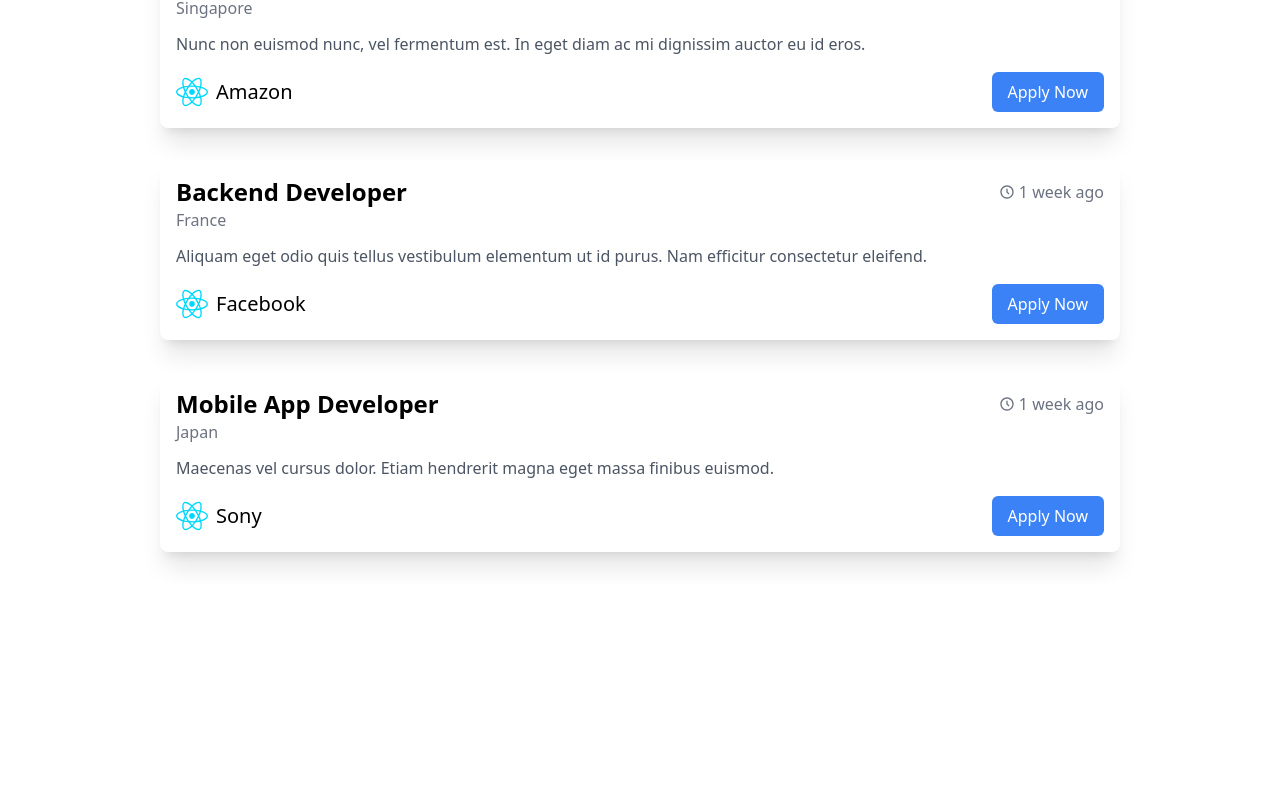
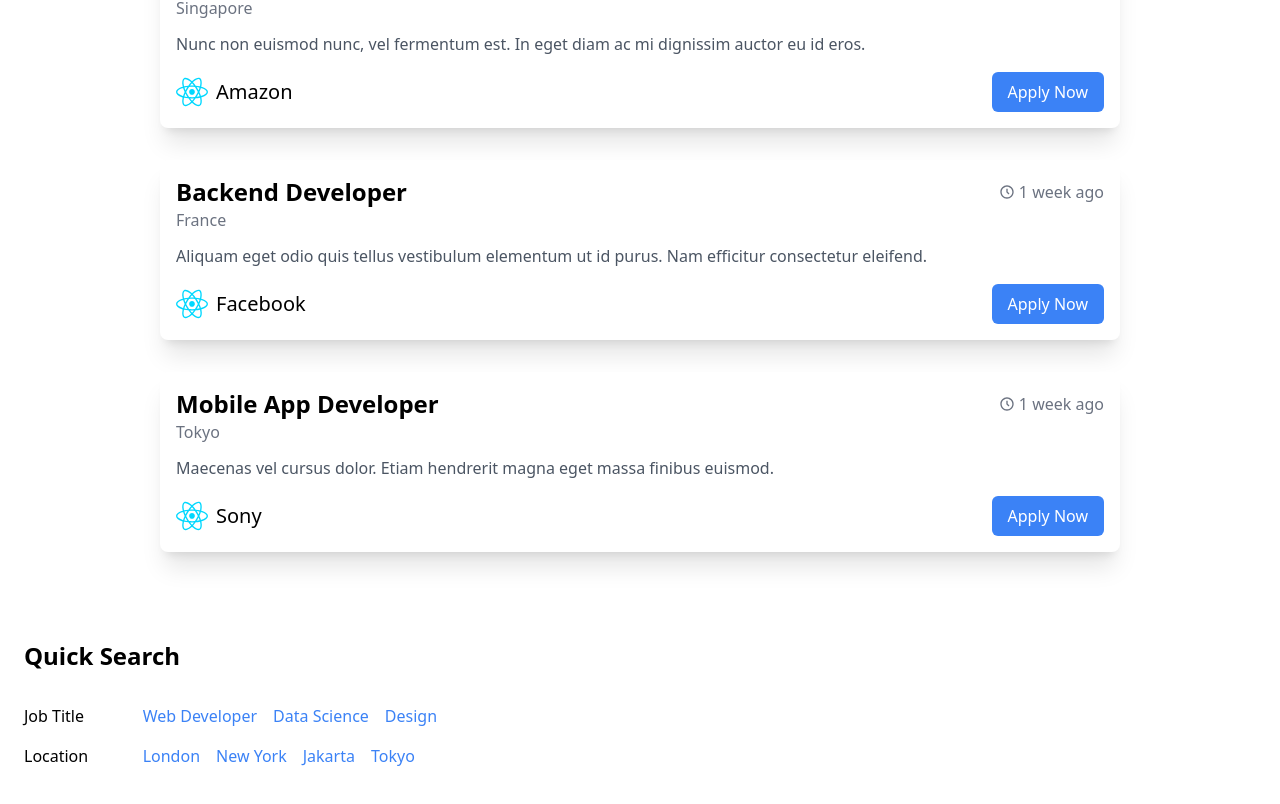
Before and after one commit to ryanf27/FE-job-finder, a React (Vite) app: page / in a window 1280 px wide. Shown: the part 1602-2406 px from the top of the page. Before the commit the page ends 2186 px from the top, so only its background shows below. Built offline with nearby package versions, Linux system fonts and the light colour scheme.

Commit message:
add QuickSearch component

```diff
--- a/src/components/JobsList.tsx
+++ b/src/components/JobsList.tsx
@@ -1,11 +1,11 @@
 import React from "react";
-import { DataItem } from "../pages/Homepages";
+import { JobData } from "../pages/Homepages";
 
 // react icons
 import { BiTimeFive } from "react-icons/bi";
 
 interface JobsListProps {
-  filteredData: DataItem[] | undefined;
+  filteredData: JobData[] | undefined;
 }
 
 const JobsList: React.FC<JobsListProps> = ({ filteredData }) => {
--- /dev/null
+++ b/src/components/QuickSearch.tsx
@@ -0,0 +1,63 @@
+import React from "react";
+import { JobData } from "../pages/Homepages";
+
+interface SearchElement {
+  name: keyof JobData;
+  value: string;
+}
+
+interface QuickSearchProps {
+  onSearchValueClick: (searchValues: SearchElement[]) => void;
+}
+
+const QuickSearch: React.FC<QuickSearchProps> = ({ onSearchValueClick }) => {
+  const categories = [
+    {
+      title: "Job Title",
+      options: ["Web Developer", "Data Science", "Design"],
+    },
+    {
+      title: "Location",
+      options: ["London", "New York", "Jakarta", "Tokyo"],
+    },
+  ];
+
+  const handleQuickSearchBtn = (option: string, category: string) => {
+    let searchElement: SearchElement;
+
+    if (category === "Job Title") {
+      searchElement = { name: "title", value: option };
+    } else if (category === "Location") {
+      searchElement = { name: "location", value: option };
+    } else {
+      console.error("Unknown category");
+      return;
+    }
+    onSearchValueClick([searchElement]);
+  };
+
+  return (
+    <div className="container mx-auto p-6">
+      <h2 className="text-2xl font-semibold my-8">Quick Search</h2>
+
+      {categories.map((category, index) => (
+        <div key={index} className="flex flex-row mb-4">
+          <h3 className="font-medium basis-1/12">{category.title}</h3>
+          <ul className="flex flex-wrap ml-4">
+            {category.options.map((option, optionIndex) => (
+              <li
+                key={optionIndex}
+                className="mr-4 cursor-pointer text-blue-500"
+                onClick={() => handleQuickSearchBtn(option, category.title)}
+              >
+                {option}
+              </li>
+            ))}
+          </ul>
+        </div>
+      ))}
+    </div>
+  );
+};
+
+export default QuickSearch;
--- a/src/components/SearchBar.tsx
+++ b/src/components/SearchBar.tsx
@@ -4,7 +4,7 @@ import { AiOutlineCloseCircle } from "react-icons/ai";
 import { CiLocationOn } from "react-icons/ci";
 
 interface SearcProps {
-  searchData: (data: { name: string; value: string }[]) => void;
+  handleSearchFilters: (data: { name: string; value: string }[]) => void;
 }
 
 interface SearchInput {
@@ -12,7 +12,7 @@ interface SearchInput {
   value: string;
 }
 
-const SearchBar: React.FC<SearcProps> = ({ searchData }) => {
+const SearchBar: React.FC<SearcProps> = ({ handleSearchFilters }) => {
   const [searchInputs, setSearchInputs] = useState<SearchInput[]>([
     { name: "title", value: "" },
     { name: "company", value: "" },
@@ -63,7 +63,7 @@ const SearchBar: React.FC<SearcProps> = ({ searchData }) => {
         alert("Please enter input data");
         return;
       }
-      searchData(filteredData);
+      handleSearchFilters(filteredData);
     } catch (error) {
       console.error(`error occured ${e}`);
     }
--- a/src/data.tsx
+++ b/src/data.tsx
@@ -28,7 +28,7 @@ const Data: JobData[] = [
     image: logo1,
     title: "Software Engineer",
     time: "2 days ago",
-    location: "Germany",
+    location: "London",
     desc: "Cras dictum erat quis purus iaculis, eu aliquet magna hendrerit. Maecenas egestas tempus ante, eget congue velit sagittis quis. Suspendisse ultrices, libero nec convallis dignissim, nunc ligula scelerisque tellus.",
     company: "Apple",
   },
@@ -46,7 +46,7 @@ const Data: JobData[] = [
     image: logo1,
     title: "Data Scientist",
     time: "4 days ago",
-    location: "India",
+    location: "New York",
     desc: "Sed et tincidunt nisl, eu tristique sapien. Nullam egestas augue in mi convallis, id blandit est convallis. Suspendisse euismod arcu eu magna convallis.",
     company: "IBM",
   },
@@ -73,7 +73,7 @@ const Data: JobData[] = [
     image: logo1,
     title: "Mobile App Developer",
     time: "1 week ago",
-    location: "Japan",
+    location: "Tokyo",
     desc: "Maecenas vel cursus dolor. Etiam hendrerit magna eget massa finibus euismod.",
     company: "Sony",
   },
--- a/src/pages/Homepages.tsx
+++ b/src/pages/Homepages.tsx
@@ -3,25 +3,24 @@ import Navbar from "../components/Navbar";
 import SearchBar from "../components/SearchBar";
 import JobsList from "../components/JobsList";
 import data from "../data";
+import QuickSearch from "../components/QuickSearch";
 
 interface HomeProps {}
 
-export interface DataItem {
+export interface JobData {
   [key: string]: string | number;
 }
 
 interface SearchElement {
-  name: keyof DataItem;
+  name: keyof JobData;
   value: string;
 }
 
 const Homepages: React.FC<HomeProps> = () => {
-  const [filteredData, setFilteredData] = useState<DataItem[] | undefined>(
-    data
-  );
+  const [filteredData, setFilteredData] = useState<JobData[] | undefined>(data);
 
-  const searchData = (inputData: SearchElement[]): void => {
-    const newData: DataItem[] = data.filter((d: DataItem) => {
+  const handleSearchFilters = (inputData: SearchElement[]): void => {
+    const newData: JobData[] = data.filter((d: JobData) => {
       return inputData.every((el: SearchElement) => {
         return d[el.name]
           .toString()
@@ -32,11 +31,24 @@ const Homepages: React.FC<HomeProps> = () => {
     setFilteredData(newData);
   };
 
+  const handleQuickSearchClick = (searchValues: SearchElement[]): void => {
+    const newData: JobData[] = data.filter((d: JobData) =>
+      searchValues.every((searchValue) =>
+        d[searchValue.name]
+          .toString()
+          .toLowerCase()
+          .includes(searchValue.value.toLowerCase())
+      )
+    );
+    setFilteredData(newData);
+  };
+
   return (
     <div className="flex flex-col items-center">
       <Navbar />
-      <SearchBar searchData={searchData} />
+      <SearchBar handleSearchFilters={handleSearchFilters} />
       <JobsList filteredData={filteredData} />
+      <QuickSearch onSearchValueClick={handleQuickSearchClick} />
     </div>
   );
 };
```
